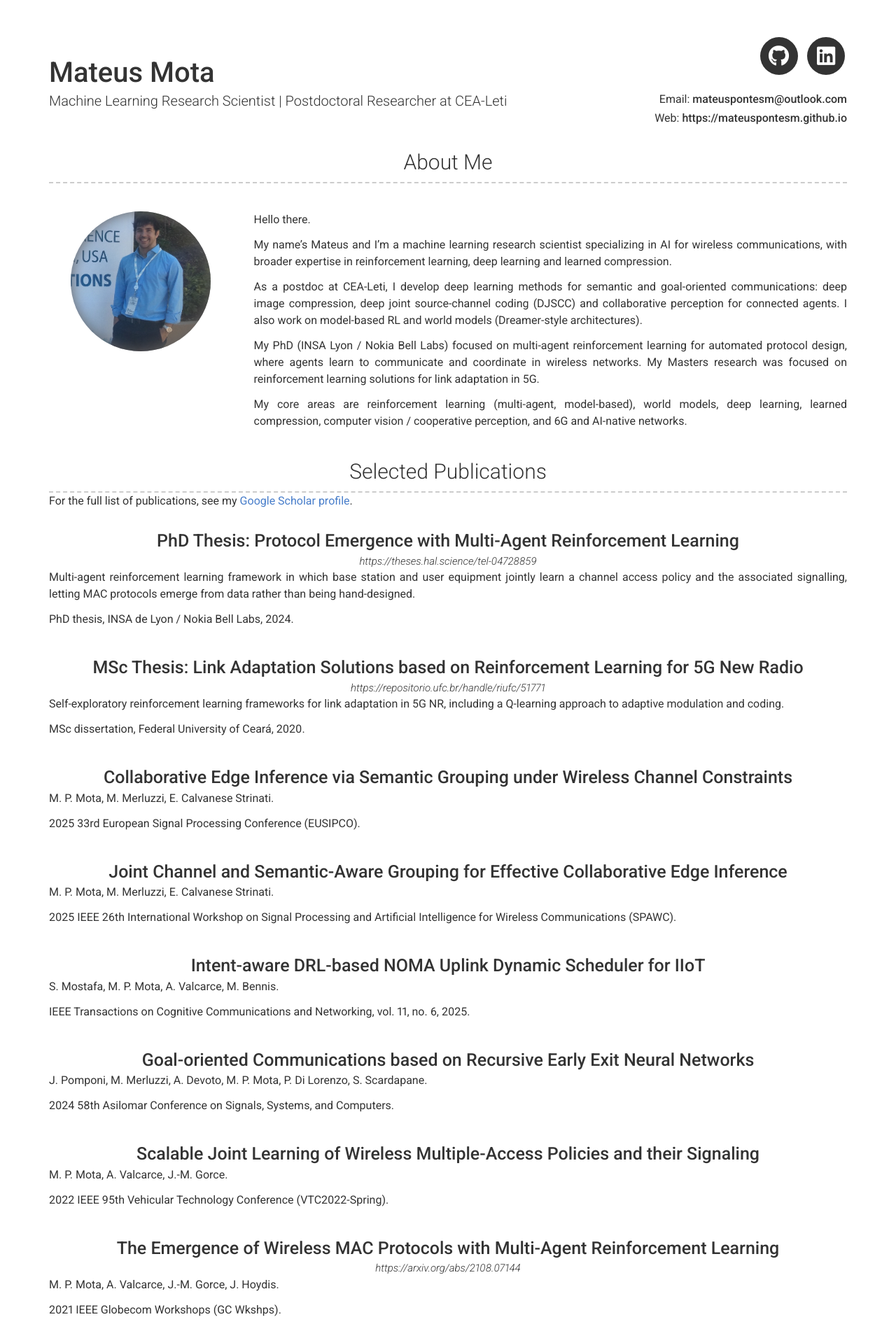
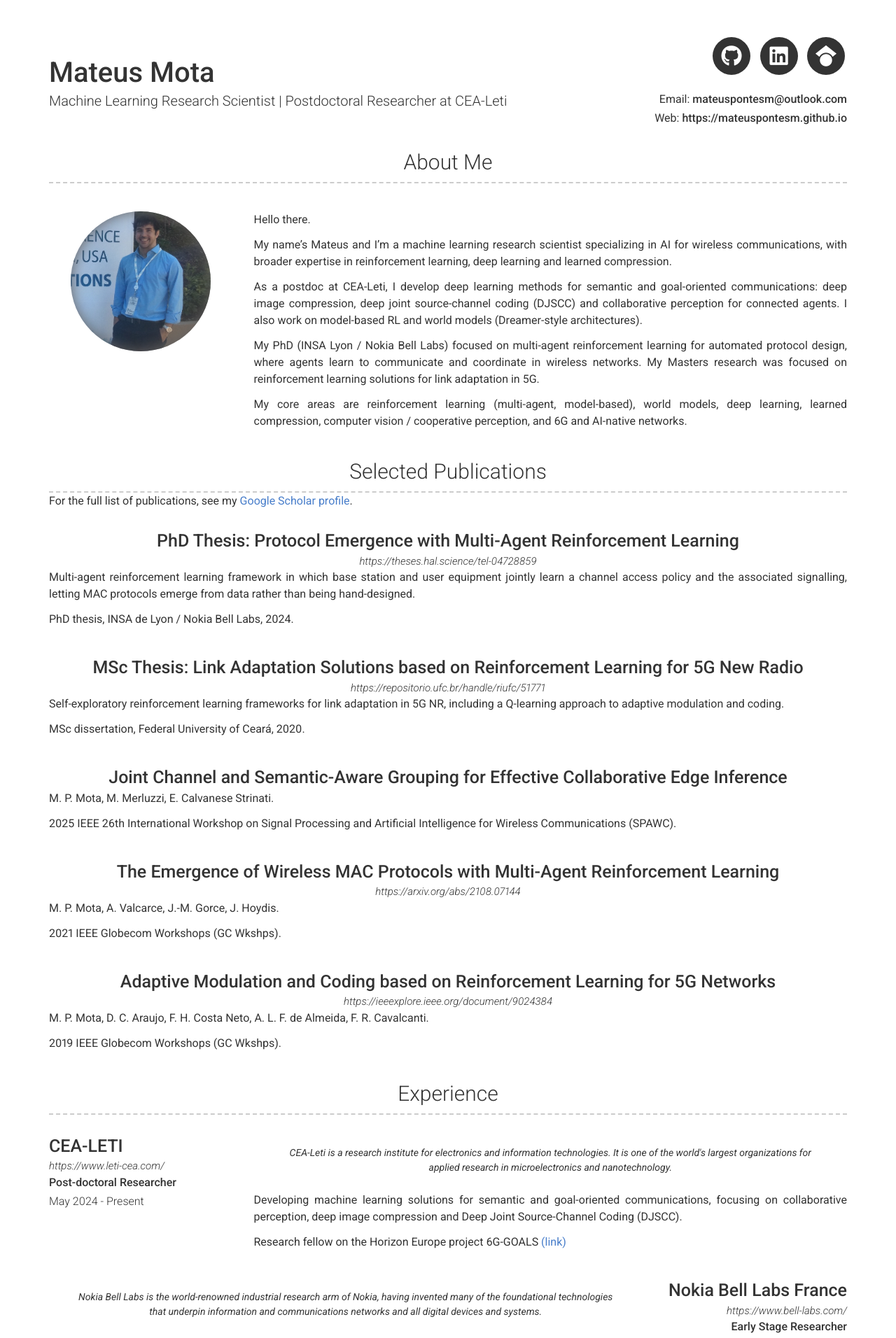
Before and after one commit to mateuspontesm/mateuspontesm.github.io, a Jekyll site: the page built from index.md, in a window 1280 px wide. Shown: the top 1912 px of the page at 70% size. Built offline with Jekyll 4.4.1, drawn with Linux system fonts in a browser that asks for light colours; nearby versions of some CDN libraries; some of the changed text lies outside the part shown.

Commit message:
Trim selected publications, center them, add Scholar header icon
Keep the two theses plus SPAWC 2025, Globecom Wkshps 2021 and 2019.
Center the Selected Publications text. Upgrade Font Awesome to 6.5.2
(which provides fa-google-scholar) and add a Scholar icon next to the
GitHub and LinkedIn icons in the header.

Co-Authored-By: Claude Opus 5.5 <noreply@anthropic.com>
Claude-Session: https://claude.ai/code/session_01HVkRb7h65b9tt1wHFN4cGW

```diff
--- a/_data/projects.yml
+++ b/_data/projects.yml
@@ -5,6 +5,7 @@
     Multi-agent reinforcement learning framework in which base station and user equipment jointly learn a channel access policy and the associated signalling, letting MAC protocols emerge from data rather than being hand-designed.
 
     PhD thesis, INSA de Lyon / Nokia Bell Labs, 2024.
+
 
 - layout: top-middle
   name: "MSc Thesis: Link Adaptation Solutions based on Reinforcement Learning for 5G New Radio"
@@ -14,12 +15,6 @@
 
     MSc dissertation, Federal University of Ceará, 2020.
 
-- layout: top-middle
-  name: Collaborative Edge Inference via Semantic Grouping under Wireless Channel Constraints
-  description: | # this will include new lines to allow paragraphs
-    M. P. Mota, M. Merluzzi, E. Calvanese Strinati.
-
-    2025 33rd European Signal Processing Conference (EUSIPCO).
 
 - layout: top-middle
   name: Joint Channel and Semantic-Aware Grouping for Effective Collaborative Edge Inference
@@ -28,26 +23,6 @@
 
     2025 IEEE 26th International Workshop on Signal Processing and Artificial Intelligence for Wireless Communications (SPAWC).
 
-- layout: top-middle
-  name: Intent-aware DRL-based NOMA Uplink Dynamic Scheduler for IIoT
-  description: | # this will include new lines to allow paragraphs
-    S. Mostafa, M. P. Mota, A. Valcarce, M. Bennis.
-
-    IEEE Transactions on Cognitive Communications and Networking, vol. 11, no. 6, 2025.
-
-- layout: top-middle
-  name: Goal-oriented Communications based on Recursive Early Exit Neural Networks
-  description: | # this will include new lines to allow paragraphs
-    J. Pomponi, M. Merluzzi, A. Devoto, M. P. Mota, P. Di Lorenzo, S. Scardapane.
-
-    2024 58th Asilomar Conference on Signals, Systems, and Computers.
-
-- layout: top-middle
-  name: Scalable Joint Learning of Wireless Multiple-Access Policies and their Signaling
-  description: | # this will include new lines to allow paragraphs
-    M. P. Mota, A. Valcarce, J.-M. Gorce.
-
-    2022 IEEE 95th Vehicular Technology Conference (VTC2022-Spring).
 
 - layout: top-middle
   name: The Emergence of Wireless MAC Protocols with Multi-Agent Reinforcement Learning
@@ -57,12 +32,6 @@
 
     2021 IEEE Globecom Workshops (GC Wkshps).
 
-- layout: top-middle
-  name: Uplink Power Control Framework Based on Reinforcement Learning for 5G Networks
-  description: | # this will include new lines to allow paragraphs
-    F. H. Costa Neto, D. Costa Araújo, M. P. Mota, T. F. Maciel, A. L. F. de Almeida.
-
-    IEEE Transactions on Vehicular Technology, vol. 70, no. 6, 2021.
 
 - layout: top-middle
   name: Adaptive Modulation and Coding based on Reinforcement Learning for 5G Networks
--- a/_includes/header.html
+++ b/_includes/header.html
@@ -90,6 +90,13 @@
             </a>
           </li>
         {%- endif -%}
+        {%- if site.scholar_url -%}
+          <li>
+            <a target="_blank" href="{{ site.scholar_url | escape }}" class="button button--sacnite button--round-l">
+              <i class="fab fa-google-scholar" title="Google Scholar link"></i>
+            </a>
+          </li>
+        {%- endif -%}
         {%- if site.orcid_username -%}
           <li>
             <a target="_blank" href="https://orcid.org/{{ site.orcid_username | escape }}" class="button button--sacnite button--round-l">
--- a/_sass/base.scss
+++ b/_sass/base.scss
@@ -1,7 +1,7 @@
 @import url(https://fonts.googleapis.com/css?family=Roboto:100,300,400,700,500,500italic,400italic,300italic,100italic,700italic);
 @import url(https://maxcdn.bootstrapcdn.com/bootstrap/3.3.5/css/bootstrap.min.css);
-@import url(https://use.fontawesome.com/releases/v5.11.2/css/all.css);
-@import url(https://use.fontawesome.com/releases/v5.11.2/css/v4-shims.css);
+@import url(https://cdn.jsdelivr.net/npm/@fortawesome/fontawesome-free@6.5.2/css/all.min.css);
+@import url(https://cdn.jsdelivr.net/npm/@fortawesome/fontawesome-free@6.5.2/css/v4-shims.min.css);
 
 button, input[type="button"], input[type="reset"], input[type="submit"] {
   appearance: none;
--- a/_sass/modern-resume-theme.scss
+++ b/_sass/modern-resume-theme.scss
@@ -138,6 +138,14 @@
   }
 }
 
+.projects-container {
+  text-align: center;
+
+  .layout .details {
+    text-align: center;
+  }
+}
+
 .footer-container {
   margin-top:100px;
 }
```
